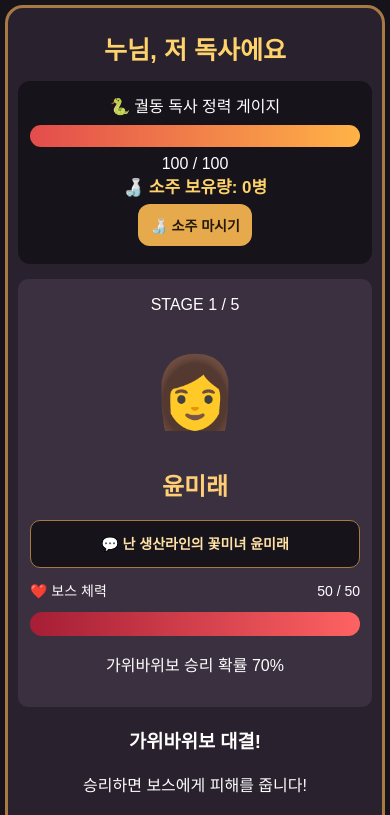
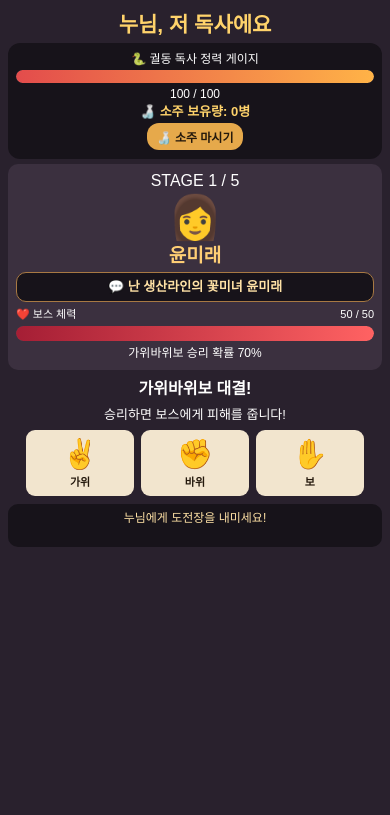
Before and after one commit to parkdaein/osan-snake, a plain HTML site: page index.html in a window 390 px wide. Both pictures are taken after a click on the button "게임 시작". Shown: the top 815 px of the page. Drawn offline with Linux system fonts and the light colour scheme.

Commit message:
Update index.html

```diff
--- a/index.html
+++ b/index.html
@@ -3,11 +3,13 @@
 <html lang="ko">
 <head>
 <meta charset="UTF-8">
-<meta name="viewport" content="width=device-width, initial-scale=1.0, maximum-scale=1.0, user-scalable=no">
+<meta name="viewport" content="width=device-width, initial-scale=1.0, maximum-scale=1.0, user-scalable=no, viewport-fit=cover">
 <title>누님, 저 독사에요</title>
 
 <style>
-* { box-sizing:border-box; }
+* {
+  box-sizing:border-box;
+}
 
 body {
   margin:0;
@@ -35,15 +37,22 @@ h1 {
   margin:12px 0;
 }
 
-h2 { color:#ffd36b; }
+h2 {
+  color:#ffd36b;
+}
 
 .subtitle {
   color:#d6c5b0;
   font-size:14px;
 }
 
-.screen { display:none; }
-.screen.active { display:block; }
+.screen {
+  display:none;
+}
+
+.screen.active {
+  display:block;
+}
 
 .character {
   font-size:90px;
@@ -105,7 +114,9 @@ button {
   color:#24180c;
 }
 
-button:active { transform:scale(.96); }
+button:active {
+  transform:scale(.96);
+}
 
 button:disabled {
   opacity:.4;
@@ -204,30 +215,233 @@ button:disabled {
   margin-top:10px;
 }
 
-@media(max-width:500px) {
-  body { padding:5px; }
+
+/* 모바일 세로 화면 최적화 */
+@media (max-width:500px) and (orientation:portrait) {
+
+  html, body {
+    width:100%;
+    height:100%;
+    margin:0;
+    padding:0;
+    overflow:hidden;
+  }
+
+  body {
+    background:#29212d;
+  }
 
   #game {
-    padding:10px;
-    min-height:95vh;
+    width:100%;
+    height:100vh;
+    height:100dvh;
+    min-height:0;
+    max-width:none;
+    margin:0;
+    padding:5px 8px;
+    border:0;
+    border-radius:0;
+    overflow-y:auto;
+    overflow-x:hidden;
   }
 
-  h1 { font-size:25px; }
+  h1 {
+    font-size:21px;
+    margin:3px 0 5px;
+  }
 
-  .character,.boss { font-size:70px; }
+  h2 {
+    font-size:19px;
+    margin:5px 0;
+  }
 
-  button {
-    padding:11px 12px;
-    font-size:14px;
+  h3 {
+    font-size:16px;
+    margin:5px 0;
+  }
+
+  p {
+    margin:4px 0;
+    font-size:13px;
+  }
+
+  .subtitle {
+    font-size:11px;
+  }
+
+  .character {
+    font-size:62px;
+    margin:8px auto;
+    line-height:1.1;
+  }
+
+  .boss {
+    font-size:43px;
+    margin:3px auto;
+    line-height:1.05;
+  }
+
+  .status {
+    padding:6px 8px;
+    margin:5px 0;
+    font-size:12px;
+  }
+
+  .gauge {
+    height:13px;
+    margin:4px 0;
+  }
+
+  .boss-gauge {
+    height:15px;
+    margin:4px 0;
+  }
+
+  .gauge-fill,
+  .boss-gauge-fill {
+    border-radius:20px;
+  }
+
+  .inventory {
+    font-size:13px;
+  }
+
+  .status button {
+    padding:5px 10px;
+    margin:3px;
+    font-size:12px;
+  }
+
+  .info {
+    padding:6px 8px;
+    margin:5px 0;
+    line-height:1.35;
+  }
+
+  .boss-name {
+    font-size:19px;
+    margin:2px 0;
+  }
+
+  .boss-dialogue {
+    padding:5px 7px;
+    margin:4px 0;
+    font-size:13px;
+    line-height:1.35;
+  }
+
+  .hp-label {
+    font-size:11px;
+    margin-top:5px;
+  }
+
+  #probability {
+    font-size:12px;
+    margin:3px 0;
   }
 
   .choice {
+    width:29%;
     min-width:0;
-    font-size:32px;
+    padding:7px 3px;
+    margin:3px 1px;
+    font-size:29px;
+    border-radius:9px;
   }
 
-  .boss-dialogue { font-size:14px; }
-  .defeat-dialogue { font-size:17px; }
+  .choice span {
+    font-size:11px;
+    margin-top:2px;
+  }
+
+  #message {
+    min-height:43px;
+    padding:6px;
+    margin:5px 0;
+    font-size:12px;
+    line-height:1.4;
+  }
+
+  button {
+    padding:8px 10px;
+    margin:3px;
+    font-size:13px;
+  }
+
+  .main-btn {
+    padding:11px 20px;
+    font-size:16px;
+  }
+
+  .defeat-dialogue {
+    padding:9px;
+    margin:8px 0;
+    font-size:16px;
+    line-height:1.4;
+  }
+
+  .result {
+    font-size:20px;
+    margin:6px;
+  }
+}
+
+
+/* 화면 높이가 짧은 휴대폰 추가 축소 */
+@media (max-width:500px) and (orientation:portrait) and (max-height:750px) {
+
+  #game {
+    padding:3px 6px;
+  }
+
+  h1 {
+    font-size:19px;
+    margin:2px 0 3px;
+  }
+
+  .status {
+    padding:4px 7px;
+    margin:3px 0;
+  }
+
+  .boss {
+    font-size:37px;
+  }
+
+  .info {
+    padding:5px 7px;
+    margin:3px 0;
+  }
+
+  .boss-dialogue {
+    padding:4px;
+    margin:3px 0;
+    font-size:12px;
+  }
+
+  .choice {
+    font-size:26px;
+    padding:5px 2px;
+  }
+
+  #message {
+    min-height:38px;
+    padding:5px;
+    margin:3px 0;
+  }
+
+  .character {
+    font-size:52px;
+    margin:5px auto;
+  }
+}
+
+
+/* 가로 화면에서는 기존 디자인 유지 */
+@media (max-width:800px) and (orientation:landscape) {
+  #game {
+    min-height:0;
+  }
 }
 </style>
 </head>
@@ -260,7 +474,6 @@ button:disabled {
 
     <h1>누님, 저 독사에요</h1>
 
-    <!-- 플레이어 상태 -->
     <div class="status">
       <div>🐍 궐동 독사 정력 게이지</div>
 
@@ -305,7 +518,6 @@ button:disabled {
     </div>
 
 
-    <!-- 가위바위보 -->
     <h3>가위바위보 대결!</h3>
     <p>승리하면 보스에게 피해를 줍니다!</p>
 
@@ -454,6 +666,9 @@ function showScreen(id) {
   });
 
   document.getElementById(id).classList.add("active");
+
+  const game = document.getElementById("game");
+  game.scrollTop = 0;
 }
 
 
@@ -550,8 +765,6 @@ function play(player) {
 
   let result;
 
-  // 스테이지별 승리 확률 적용
-  // 무승부 확률은 10%
   if (roll < boss.chance) {
     result = "win";
   } else if (roll < boss.chance + 10) {
@@ -563,19 +776,13 @@ function play(player) {
   let enemy;
 
   if (result === "win") {
-
     enemy = player === "가위" ? "보" :
             player === "바위" ? "가위" : "바위";
-
   } else if (result === "lose") {
-
     enemy = player === "가위" ? "바위" :
             player === "바위" ? "보" : "가위";
-
   } else {
-
     enemy = player;
-
   }
 
 
@@ -593,17 +800,13 @@ function play(player) {
       "남은 보스 체력: " + bossHp;
 
     if (bossHp <= 0) {
-
       setTimeout(() => {
         clearStage();
       }, 900);
-
     } else {
-
       setTimeout(() => {
         busy = false;
       }, 700);
-
     }
 
   } else if (result === "lose") {
@@ -619,18 +822,14 @@ function play(player) {
       "정력 게이지 " + ENERGY_LOSS + " 감소!";
 
     if (energy <= 0) {
-
       setTimeout(() => {
         busy = false;
         showScreen("gameOverScreen");
       }, 900);
-
     } else {
-
       setTimeout(() => {
         busy = false;
       }, 700);
-
     }
 
   } else {
```
